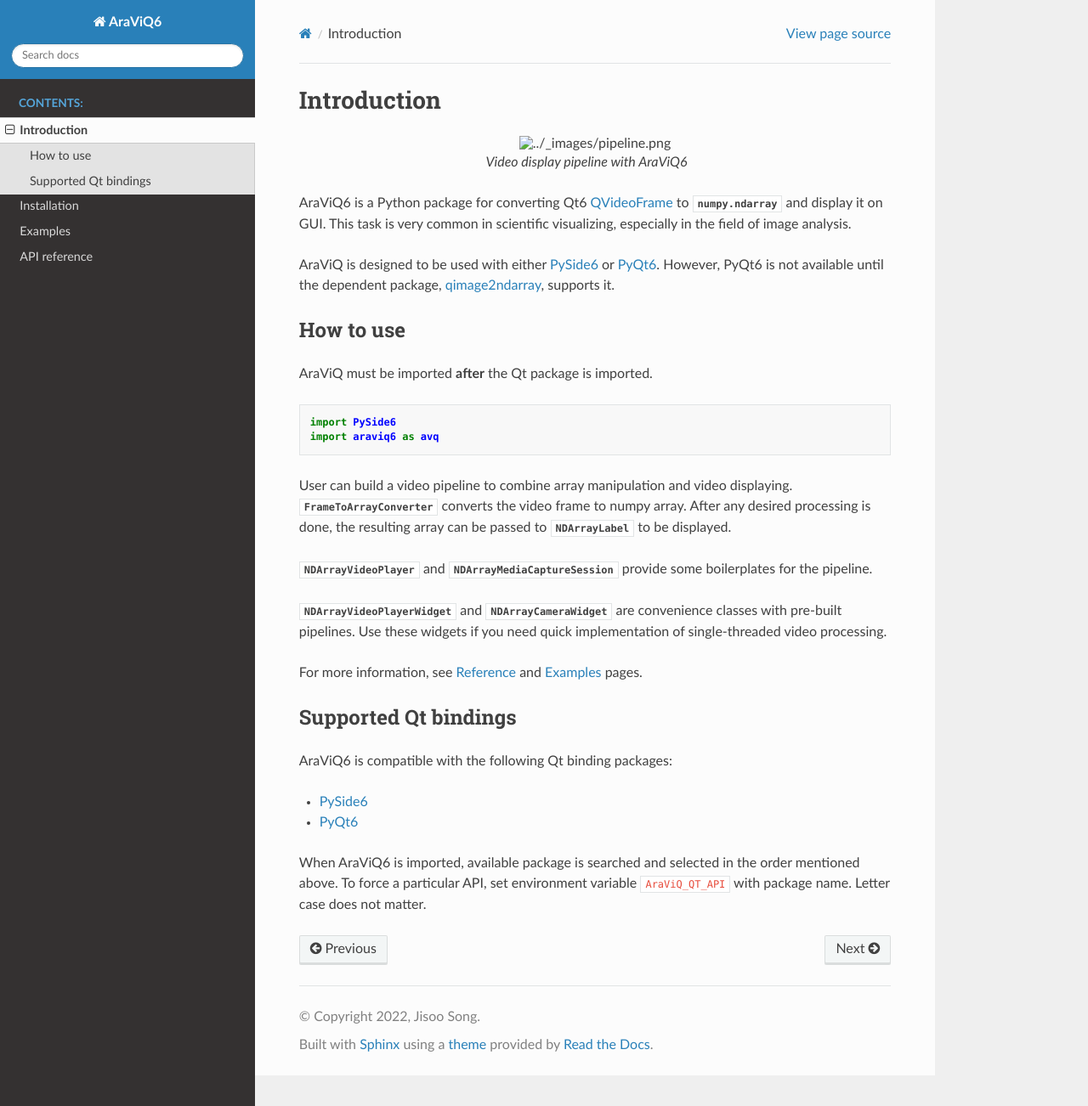
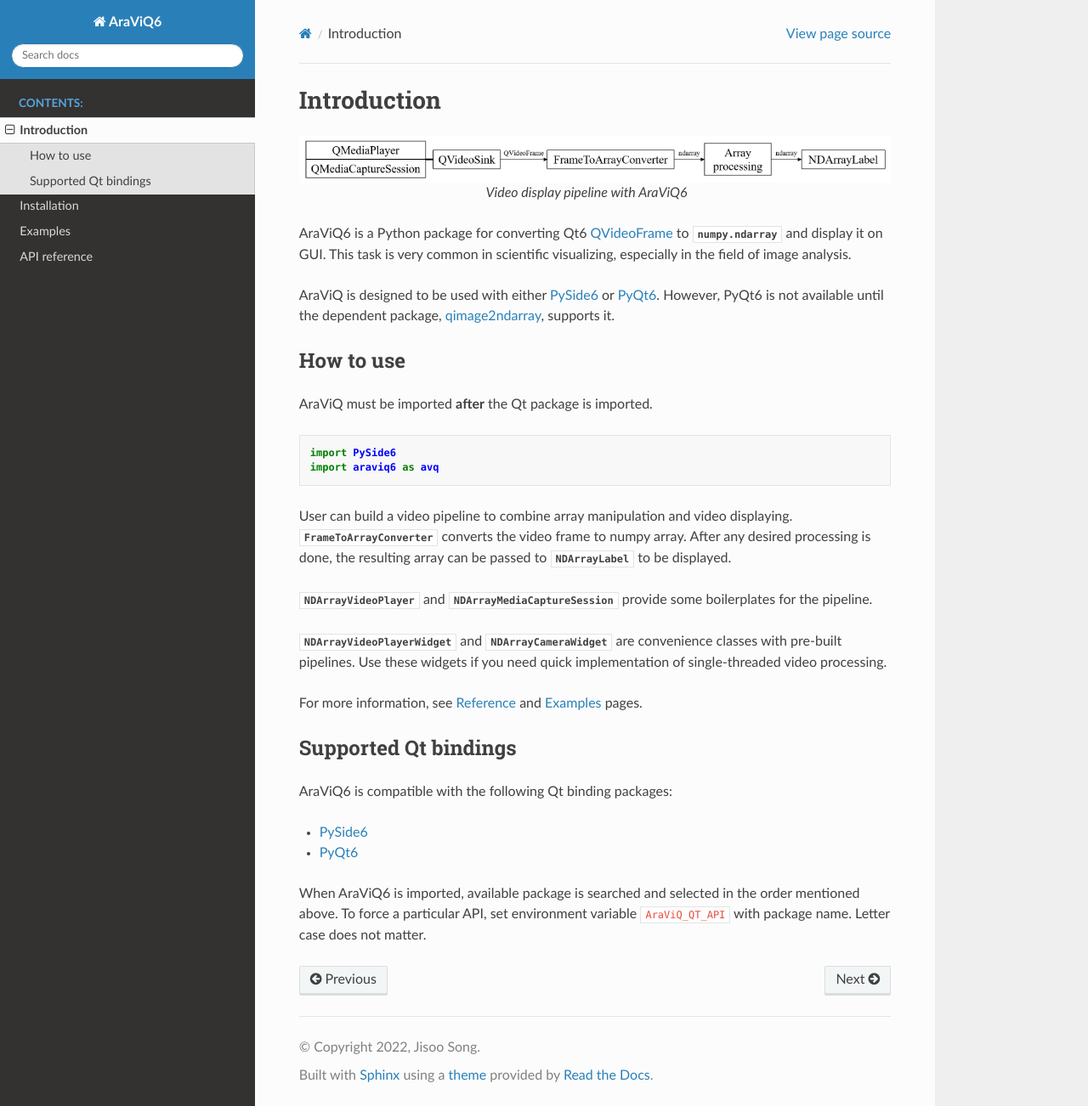
Before and after one commit to JSS95/araviq6, a Sphinx documentation site: the page built from doc/source/intro.rst, in a window 1280 px wide and 1302 px high. Shown: the whole window at 85% size. Built offline with Sphinx 7.4.7 and the Read the Docs theme 2.0.0, drawn with Linux system fonts in a browser that asks for light colours.

Commit message:
doc: change doc structure
Fix doc

```diff
--- a/doc/source/intro.rst
+++ b/doc/source/intro.rst
@@ -6,7 +6,7 @@ Introduction
 
 .. currentmodule:: araviq6
 
-.. figure:: ../_images/pipeline.png
+.. figure:: ./_images/pipeline.png
    :align: center
 
    Video display pipeline with AraViQ6
```
